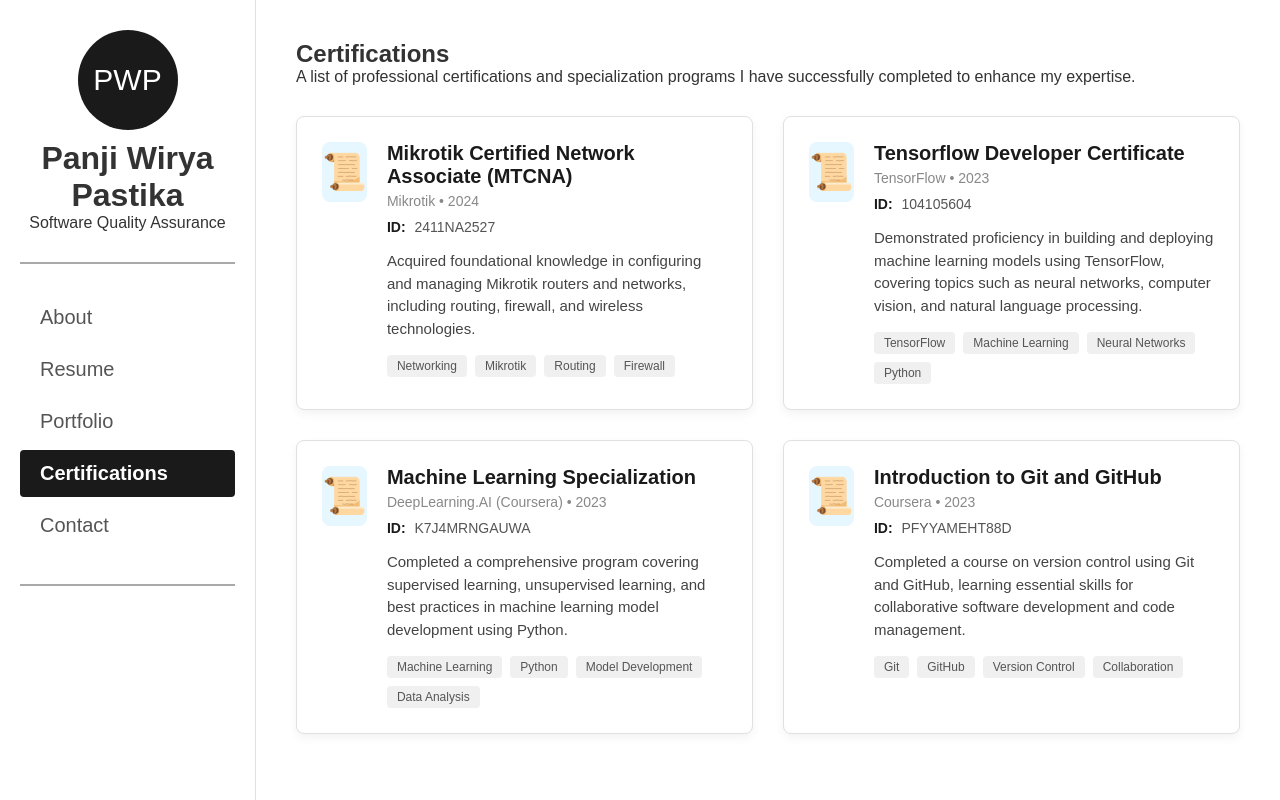
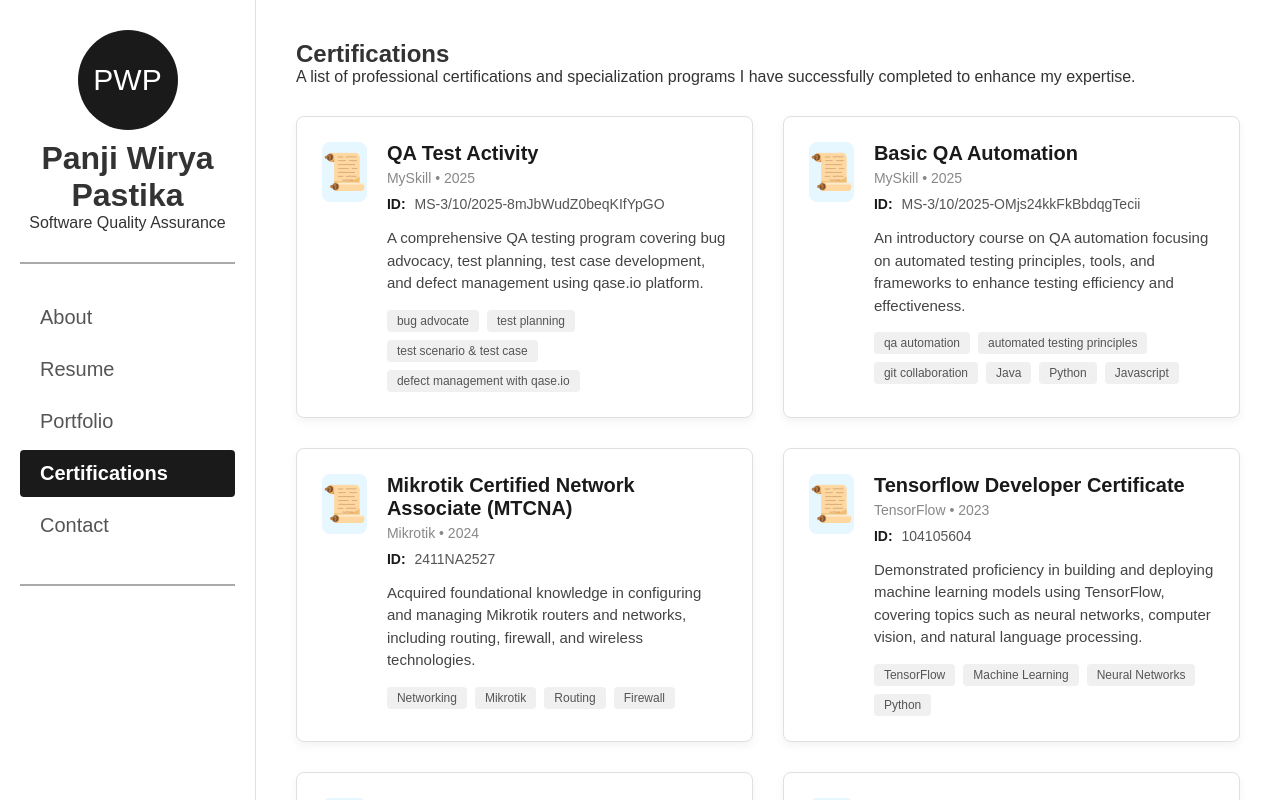
Before and after one commit to Panji824/portfolio, a React (Create React App) app: page / in a window 1280 px wide. Both pictures are taken after a click on the item "Certifications". Shown: the top 800 px of the page. Built offline with nearby package versions, Linux system fonts and the light colour scheme.

Commit message:
Update Certifications.js

```diff
--- a/src/pages/Certifications.js
+++ b/src/pages/Certifications.js
@@ -3,6 +3,24 @@ import React from 'react';
 const certificationData = [
   {
     id: 1,
+    title: 'QA Test Activity',
+    provider: 'MySkill',
+    year: '2025',
+    credentialId: 'MS-3/10/2025-8mJbWudZ0beqKIfYpGO',
+    description: 'A comprehensive QA testing program covering bug advocacy, test planning, test case development, and defect management using qase.io platform.',
+    skills: ['bug advocate', 'test planning', 'test scenario & test case', 'defect management with qase.io']
+  },
+  {
+    id: 2,
+    title: 'Basic QA Automation',
+    provider: 'MySkill',
+    year: '2025',
+    credentialId: 'MS-3/10/2025-OMjs24kkFkBbdqgTecii',
+    description: 'An introductory course on QA automation focusing on automated testing principles, tools, and frameworks to enhance testing efficiency and effectiveness.',
+    skills: ['qa automation', 'automated testing principles', 'git collaboration', 'Java', 'Python', 'Javascript' ]
+  },
+  {
+    id: 3,
     title: 'Mikrotik Certified Network Associate (MTCNA)',
     provider: 'Mikrotik',
     year: '2024',
@@ -11,7 +29,7 @@ const certificationData = [
     skills: ['Networking', 'Mikrotik', 'Routing', 'Firewall']
   },
   {
-    id: 2,
+    id: 4,
     title: 'Tensorflow Developer Certificate',
     provider: 'TensorFlow',
     year: '2023',
@@ -20,7 +38,7 @@ const certificationData = [
     skills: ['TensorFlow', 'Machine Learning', 'Neural Networks', 'Python']
   },
   {
-    id: 3,
+    id: 5,
     title: 'Machine Learning Specialization',
     provider: 'DeepLearning.AI (Coursera)',
     year: '2023',
@@ -29,7 +47,7 @@ const certificationData = [
     skills: ['Machine Learning', 'Python', 'Model Development', 'Data Analysis']
   },
     {
-    id: 4,
+    id: 6,
     title: 'Introduction to Git and GitHub',
     provider: 'Coursera',
     year: '2023',
@@ -37,6 +55,8 @@ const certificationData = [
     description: 'Completed a course on version control using Git and GitHub, learning essential skills for collaborative software development and code management.',
     skills: ['Git', 'GitHub', 'Version Control', 'Collaboration']
   }
+
+
 ];
 // ------------------------------------
 
```
